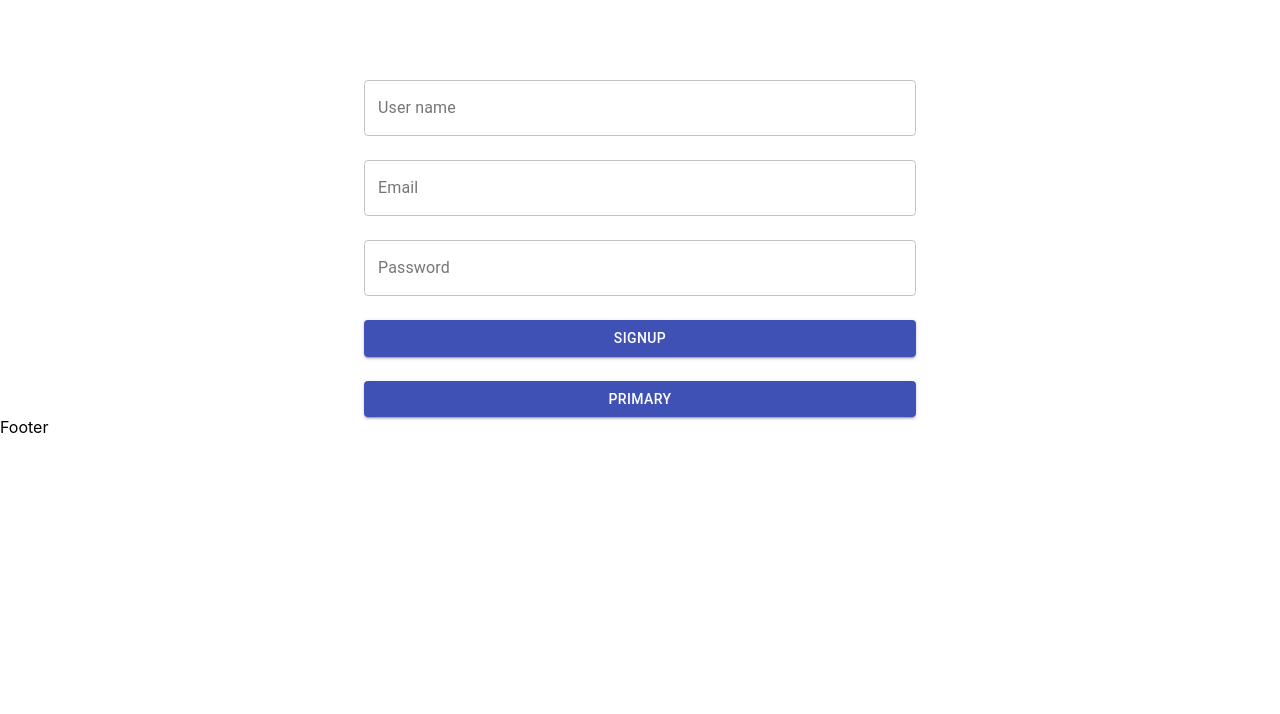
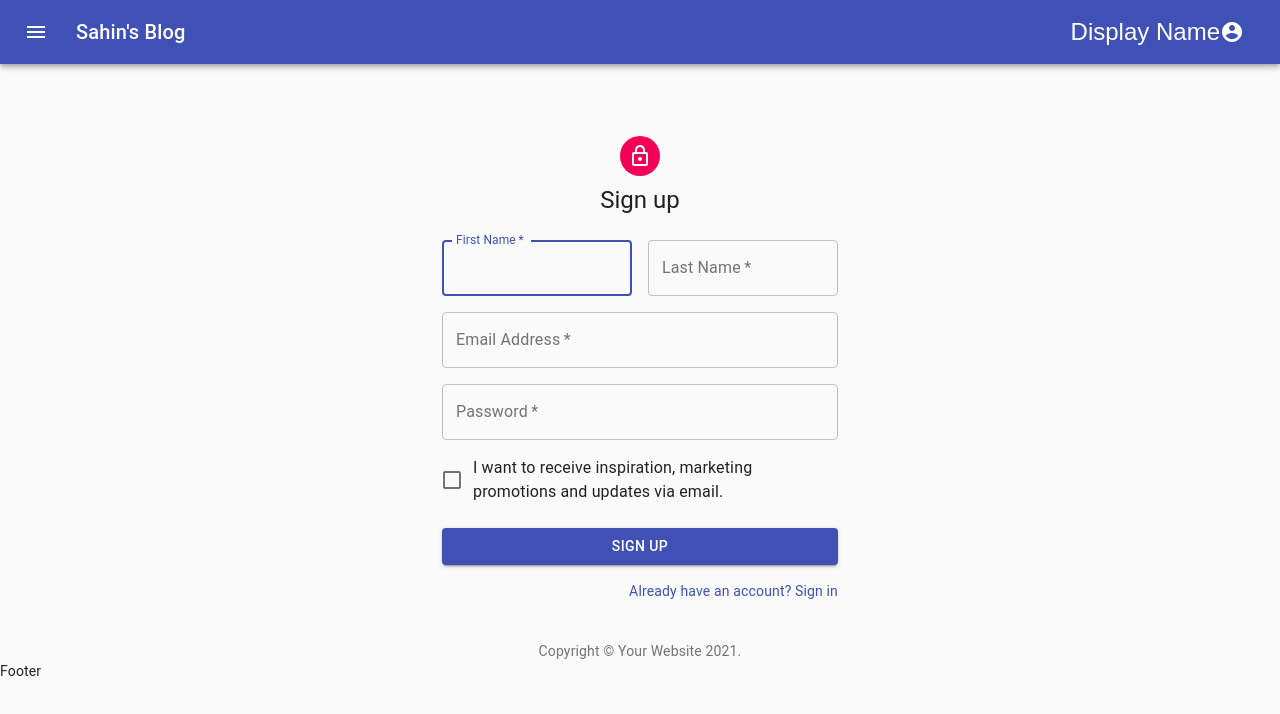
Before and after one commit to sahinmurat/blog_react, a React (Create React App) app in the folder blog/: page /signup in a window 1280 px wide. Shown: the top 714 px of the page. Built offline with nearby package versions, Linux system fonts and the light colour scheme.

Commit message:
signup updated

```diff
--- a/blog/src/Router/Router.js
+++ b/blog/src/Router/Router.js
@@ -10,7 +10,7 @@
 function AppRouter() {
     return (
         <Router>
-            {/* <Navbar /> */}
+            <Navbar />
             <Switch>
                 <Route exact path='/signup' component={Signup} />
                 <Route exact path='/signin' component={Signin} />
--- a/blog/src/pages/Signup.js
+++ b/blog/src/pages/Signup.js
@@ -1,77 +1,219 @@
-import React from 'react'
-import {Button, TextField, Grid, Container} from '@material-ui/core'
-import { makeStyles } from '@material-ui/core/styles';
-import { useFormik } from 'formik';
+// import React from 'react'
+// import {Button, TextField, Grid, Container} from '@material-ui/core'
+// import { makeStyles } from '@material-ui/core/styles';
+// import { useFormik } from 'formik';
 
 
 
-function Signup() {
+// function Signup() {
 
-    const formik = useFormik({
-        initialValues: {
-            username : '',
-            email: '',
-            password : ''
+//     const formik = useFormik({
+//         initialValues: {
+//             username : '',
+//             email: '',
+//             password : ''
+//         },
+//         onSubmit: values => {
+//           alert(JSON.stringify(values, null, 2));
+//         },
+//       });
+
+//     const styles = makeStyles({
+//         wrapper:{
+//             marginTop: '5rem'
+//         }
+//     })
+//     const signupStyles = styles();
+//     console.log(formik)
+//     return (
+//         <div>
+//             <Container className={signupStyles.wrapper} maxWidth="sm">
+//                 <form onSubmit={formik.handleSubmit} >
+//             <Grid container spacing={3}>
+//                 <Grid item xs={12} >
+//                     <TextField
+//                     name = "username"
+//                     label="User name"
+//                     variant="outlined"
+//                     fullWidth
+//                     value = {formik.values.username}
+//                     onChange={formik.handleChange}
+//                     />
+//                 </Grid>
+//                 <Grid item xs={12} >
+//                     <TextField
+//                     name = "email"
+//                     label="Email"
+//                     variant="outlined"
+//                     fullWidth
+//                     value = {formik.values.email}
+//                     onChange={formik.handleChange}
+//                     />
+//                 </Grid>
+//                 <Grid item xs={12} >
+//                     <TextField
+//                     name = "password"
+//                     label="Password"
+//                     variant="outlined"
+//                     type= 'password'
+//                     fullWidth
+//                     value = {formik.values.password}
+//                     onChange={formik.handleChange}
+//                     />
+//                 </Grid>
+//                 <Grid item xs={12} >
+//                     <Button type="submit" variant="contained" color="primary" fullWidth > SignUp </Button>
+//                 </Grid>
+//                 <Grid item xs={12} >
+//                     <Button variant="contained" color="primary" fullWidth > Primary </Button>
+//                 </Grid>
+//             </Grid>
+//             </form>
+//             </Container>
+//         </div>
+//     )
+// }
+
+// export default Signup
+
+
+import React from 'react';
+import Avatar from '@material-ui/core/Avatar';
+import Button from '@material-ui/core/Button';
+import CssBaseline from '@material-ui/core/CssBaseline';
+import TextField from '@material-ui/core/TextField';
+import FormControlLabel from '@material-ui/core/FormControlLabel';
+import Checkbox from '@material-ui/core/Checkbox';
+import Link from '@material-ui/core/Link';
+import Grid from '@material-ui/core/Grid';
+import Box from '@material-ui/core/Box';
+import LockOutlinedIcon from '@material-ui/icons/LockOutlined';
+import Typography from '@material-ui/core/Typography';
+import { makeStyles } from '@material-ui/core/styles';
+import Container from '@material-ui/core/Container';
+
+function Copyright() {
+  return (
+    <Typography variant="body2" color="textSecondary" align="center">
+      {'Copyright © '}
+      <Link color="inherit" href="https://material-ui.com/">
+        Your Website
+      </Link>{' '}
+      {new Date().getFullYear()}
+      {'.'}
+    </Typography>
+  );
+}
+
+const useStyles = makeStyles((theme) => ({
+  paper: {
+    marginTop: theme.spacing(8),
+    display: 'flex',
+    flexDirection: 'column',
+    alignItems: 'center',
   },
-        onSubmit: values => {
-          alert(JSON.stringify(values, null, 2));
+  avatar: {
+    margin: theme.spacing(1),
+    backgroundColor: theme.palette.secondary.main,
   },
-      });
+  form: {
+    width: '100%', // Fix IE 11 issue.
+    marginTop: theme.spacing(3),
+  },
+  submit: {
+    margin: theme.spacing(3, 0, 2),
+  },
+}));
 
-    const styles = makeStyles({
-        wrapper:{
-            marginTop: '5rem'
-        }
-    })
-    const signupStyles = styles();
-    console.log(formik)
+export default function Signup() {
+  const classes = useStyles();
+
   return (
-        <div>
-            <Container className={signupStyles.wrapper} maxWidth="sm">
-                <form onSubmit={formik.handleSubmit} >
-            <Grid container spacing={3}>
-                <Grid item xs={12} >
+    <Container component="main" maxWidth="xs">
+      <CssBaseline />
+      <div className={classes.paper}>
+        <Avatar className={classes.avatar}>
+          <LockOutlinedIcon />
+        </Avatar>
+        <Typography component="h1" variant="h5">
+          Sign up
+        </Typography>
+        <form className={classes.form} noValidate>
+          <Grid container spacing={2}>
+            <Grid item xs={12} sm={6}>
               <TextField
-                    name = "username"
-                    label="User name"
+                autoComplete="fname"
+                name="firstName"
                 variant="outlined"
+                required
                 fullWidth
-                    value = {formik.values.username}
-                    onChange={formik.handleChange}
+                id="firstName"
+                label="First Name"
+                autoFocus
               />
             </Grid>
-                <Grid item xs={12} >
+            <Grid item xs={12} sm={6}>
               <TextField
-                    name = "email"
-                    label="Email"
                 variant="outlined"
+                required
                 fullWidth
-                    value = {formik.values.email}
-                    onChange={formik.handleChange}
+                id="lastName"
+                label="Last Name"
+                name="lastName"
+                autoComplete="lname"
               />
             </Grid>
-                <Grid item xs={12} >
+            <Grid item xs={12}>
               <TextField
-                    name = "password"
-                    label="Password"
                 variant="outlined"
-                    type= 'password'
+                required
                 fullWidth
-                    value = {formik.values.password}
-                    onChange={formik.handleChange}
+                id="email"
+                label="Email Address"
+                name="email"
+                autoComplete="email"
               />
             </Grid>
-                <Grid item xs={12} >
-                    <Button type="submit" variant="contained" color="primary" fullWidth > SignUp </Button>
+            <Grid item xs={12}>
+              <TextField
+                variant="outlined"
+                required
+                fullWidth
+                name="password"
+                label="Password"
+                type="password"
+                id="password"
+                autoComplete="current-password"
+              />
             </Grid>
-                <Grid item xs={12} >
-                    <Button variant="contained" color="primary" fullWidth > Primary </Button>
+            <Grid item xs={12}>
+              <FormControlLabel
+                control={<Checkbox value="allowExtraEmails" color="primary" />}
+                label="I want to receive inspiration, marketing promotions and updates via email."
+              />
+            </Grid>
+          </Grid>
+          <Button
+            type="submit"
+            fullWidth
+            variant="contained"
+            color="primary"
+            className={classes.submit}
+          >
+            Sign Up
+          </Button>
+          <Grid container justify="flex-end">
+            <Grid item>
+              <Link href="#" variant="body2">
+                Already have an account? Sign in
+              </Link>
             </Grid>
           </Grid>
         </form>
+      </div>
+      <Box mt={5}>
+        <Copyright />
+      </Box>
     </Container>
-        </div>
-    )
+  );
 }
-
-export default Signup
```
Also changed, not shown: blog/src/pages/Signin.js (line endings or trailing spaces), 1 other file (tests, documents, lock files or other folders). Lines whose indentation alone changed are shown as unchanged.
